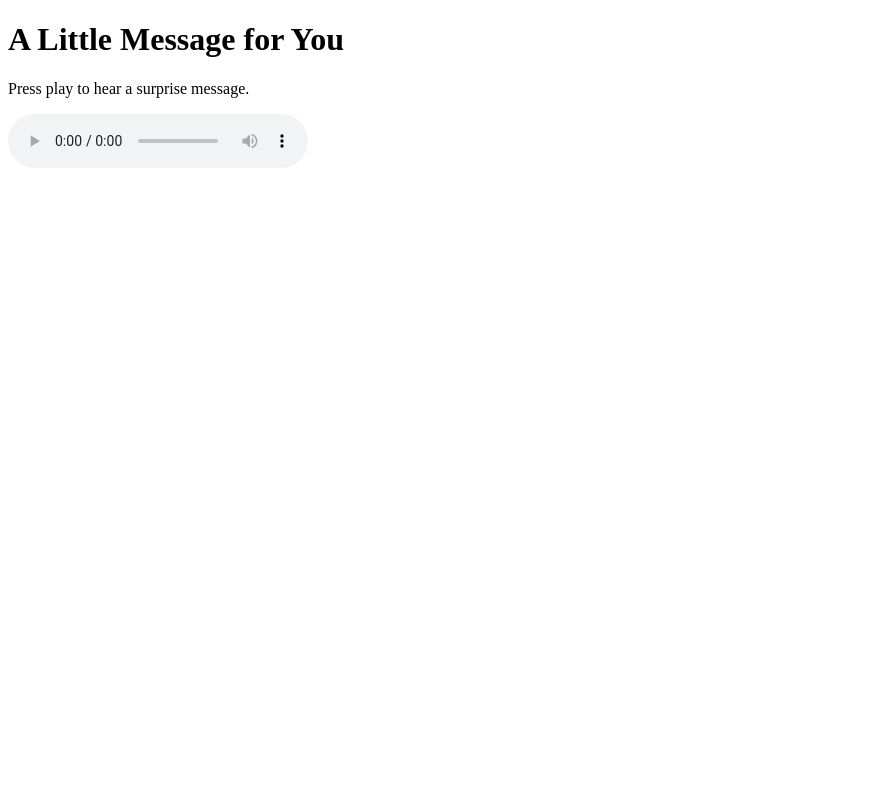
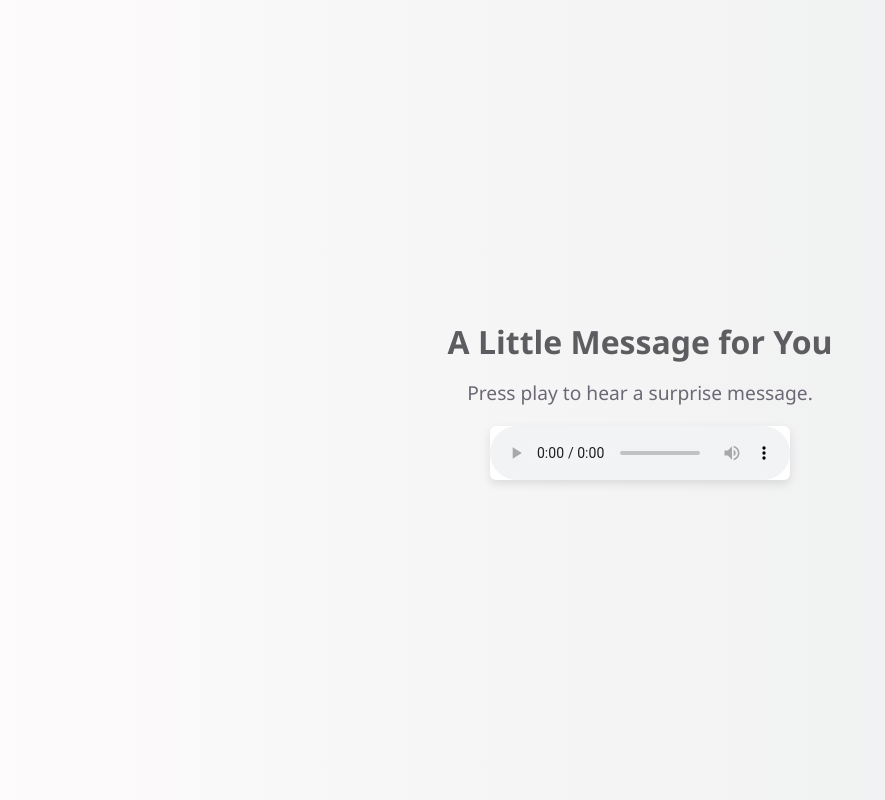
Before and after one commit to kelend1/notes-to-lucas, a plain HTML site: page index.html in a window 1280 px wide. Shown: the whole page, without its empty margins (0-885 px from the left). Drawn offline with Linux system fonts and the light colour scheme.

Commit message:
Update index.html

```diff
--- a/index.html
+++ b/index.html
@@ -3,6 +3,59 @@
 <head>
   <meta charset="UTF-8">
   <title>Message for You</title>
+  <meta name="viewport" content="width=device-width, initial-scale=1.0">
+  <style>
+    /* Reset and base styles */
+    * {
+      box-sizing: border-box;
+      margin: 0;
+      padding: 0;
+    }
+
+    body {
+      font-family: 'Segoe UI', Tahoma, Geneva, Verdana, sans-serif;
+      background: linear-gradient(to right, #fdfbfb, #ebedee);
+      color: #333;
+      display: flex;
+      flex-direction: column;
+      justify-content: center;
+      align-items: center;
+      height: 100vh;
+      padding: 20px;
+      text-align: center;
+    }
+
+    h1 {
+      font-size: 2em;
+      margin-bottom: 0.5em;
+      color: #5D5C61;
+    }
+
+    p {
+      font-size: 1.2em;
+      margin-bottom: 1em;
+      color: #6D6875;
+    }
+
+    audio {
+      width: 100%;
+      max-width: 300px;
+      outline: none;
+      border-radius: 6px;
+      background-color: #fff;
+      box-shadow: 0 4px 10px rgba(0, 0, 0, 0.1);
+    }
+
+    @media (max-width: 600px) {
+      h1 {
+        font-size: 1.5em;
+      }
+
+      p {
+        font-size: 1em;
+      }
+    }
+  </style>
 </head>
 <body>
   <h1>A Little Message for You</h1>
@@ -11,10 +64,7 @@
 
   <script>
     const messages = [
-      'https://kelend1.github.io/notes-to-pookie/14.m4a'//,
-      //'https://kelend1.github.io/notes-to-pookie/19.m4a',
-      //'https://kelend1.github.io/notes-to-pookie/18.m4a'
-      // Add more as needed
+      'https://kelend1.github.io/notes-to-pookie/14.m4a'
     ];
     const randomIndex = Math.floor(Math.random() * messages.length);
     const player = document.getElementById('player');
```
